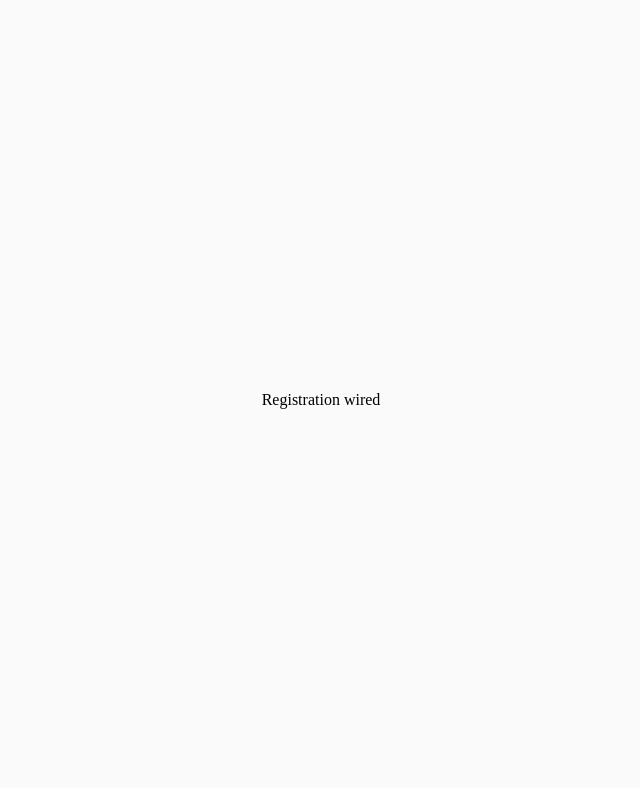
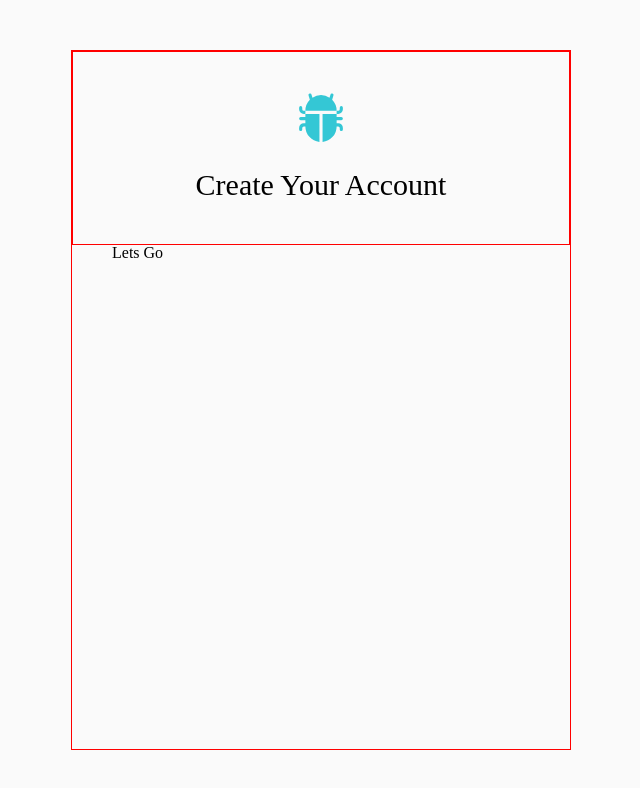
Before and after one commit to imxande/Help-Desk, a React (Create React App) app in the folder bug-tracker/: page /registration in a window 1280 px wide. Shown: the top 788 px of the page, without its empty margins (319-959 px from the left). Built offline with nearby package versions, Linux system fonts and the light colour scheme; the HTML template or start-up script is replaced by a standard one.

Commit message:
added registration header and form container

```diff
--- a/bug-tracker/src/components/registration/index.jsx
+++ b/bug-tracker/src/components/registration/index.jsx
@@ -1,11 +1,26 @@
 import React from "react";
+import { RegistrationPage, Container, Header, Icon, HeadingOne, FormContainer } from "./style";
+import {BsFillBugFill} from "react-icons/bs"
+
 
 const Registration = () => {
-    return (
-        <div>
-            Registration wired
-        </div>
-    )
-}
+	return (
+		<RegistrationPage>
+			<Container>
+                <Header>
+                    <Icon>
+                        <BsFillBugFill/>
+                    </Icon>
+                    <HeadingOne>
+                        Create Your Account
+                    </HeadingOne>
+                </Header>
+                <FormContainer>
+                    Lets Go
+                </FormContainer>
+            </Container>
+		</RegistrationPage>
+	);
+};
 
 export default Registration;
--- a/bug-tracker/src/components/registration/style.js
+++ b/bug-tracker/src/components/registration/style.js
@@ -0,0 +1,35 @@
+import styled from "styled-components";
+
+export const RegistrationPage = styled.div`
+	width: 100%;
+	height: 100vh;
+	display: flex;
+	justify-content: center;
+	align-items: center;
+`;
+
+export const Container = styled.div`
+	width: 500px;
+	height: 700px;
+	border: 1px solid red;
+`;
+
+export const Header = styled.header`
+	border: 1px solid red;
+	text-align: center;
+	padding: 40px 40px 24px;
+`;
+
+export const Icon = styled.i`
+	font-size: 50px;
+	color: #34c7d5;
+`;
+
+export const HeadingOne = styled.h1`
+	font-size: 30px;
+	margin: 20px;
+`;
+
+export const FormContainer = styled.div`
+	padding: 0 40px 40px;
+`;
```
